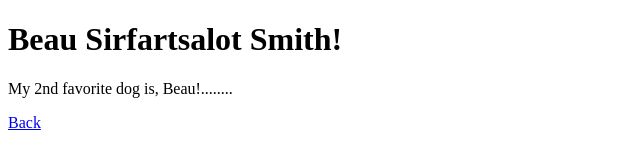
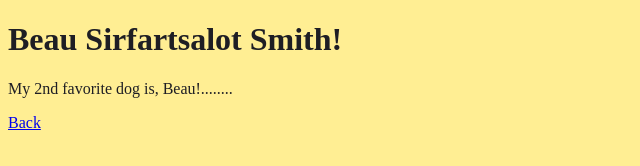
Before and after one commit to addison-h22/addison-h22.github.io, a plain HTML site: page beau.html in a window 1280 px wide. Shown: the whole page, without its empty margins (0-640 px from the left). Drawn offline with Linux system fonts and the light colour scheme.

Commit message:
Add files via upload

```diff
--- a/beau.html
+++ b/beau.html
@@ -3,6 +3,7 @@
 
     <head>
         <title> #2 favorite dog!! </title>
+        <link href="style.css" type="text/css" rel="stylesheet" />
     </head>
 
     <body>
--- /dev/null
+++ b/style.css
@@ -0,0 +1,7 @@
+body {
+background-color: #FFEE93;
+
+color: #1E1E24;
+
+
+}
```
Also changed, not shown: cooper.html (+1 -0 lines), index.html (+1 -0 lines), mavis.html (+1 -0 lines), mrOscar.html (+1 -0 lines), rosie.html (+1 -0 lines).
